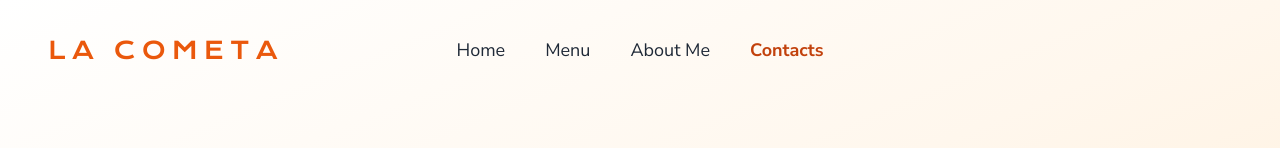
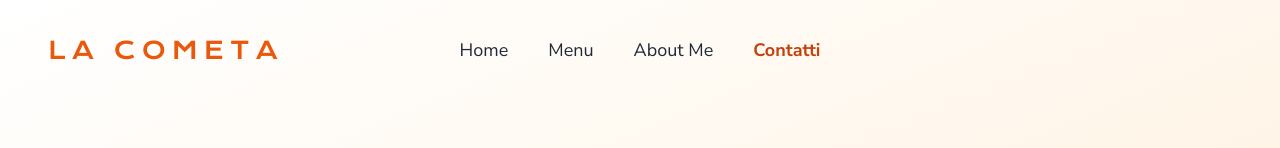
Before and after one commit to onlymiki/LaCometa, a React (Vite) app: page /contatti in a window 1280 px wide. Shown: the top 148 px of the page. Built offline with nearby package versions, Linux system fonts and the light colour scheme; a web font is replaced by a local one.

Commit message:
Fixed details

```diff
--- a/src/App.jsx
+++ b/src/App.jsx
@@ -4,7 +4,7 @@ import Footer from "./components/Footer";
 import Home from "./pages/Home";
 import Menu from "./pages/Menu";
 import AboutMe from "./pages/AboutMe";
-import Contatti from "./pages/Contacts";
+import Contatti from "./pages/Contatti";
 
 function App() {
   return (
--- a/src/components/Navbar.jsx
+++ b/src/components/Navbar.jsx
@@ -46,7 +46,7 @@ function NavBar() {
     { to: "/", label: "Home" },
     { to: "/menu", label: "Menu" },
     { to: "/aboutme", label: "About Me" },
-    { to: "/contatti", label: "Contacts" },
+    { to: "/contatti", label: "Contatti" },
   ];
 
   return (
--- a/src/pages/Contacts.jsx
+++ b/src/pages/Contatti.jsx
@@ -2,7 +2,7 @@ import ButtonWhite from "../components/ButtonWhite";
 import SocialBar from "../components/SocialBar";
 import BackToTop from "../components/BackToTop";
 
-function Contacts() {
+function Contatti() {
   return (
     <div className="bg-[#fcfcfc] min-h-screen">
       <div className="relative bg-gradient-to-br from-white via-orange-50 to-orange-100 pt-16 pb-24 border-b border-gray-100 overflow-hidden">
@@ -120,4 +120,4 @@ function Contacts() {
   );
 }
 
-export default Contacts;
+export default Contatti;
```
